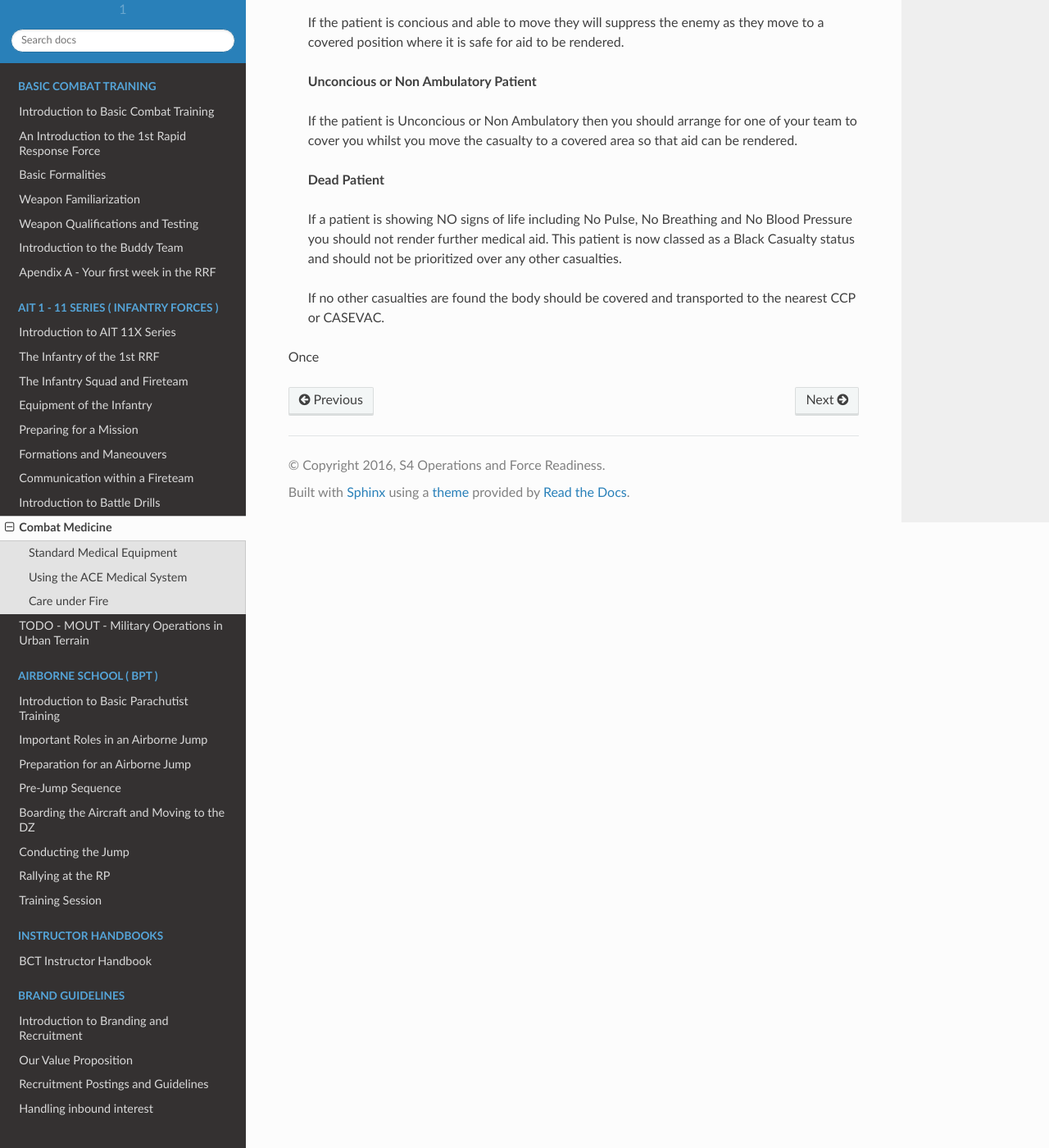
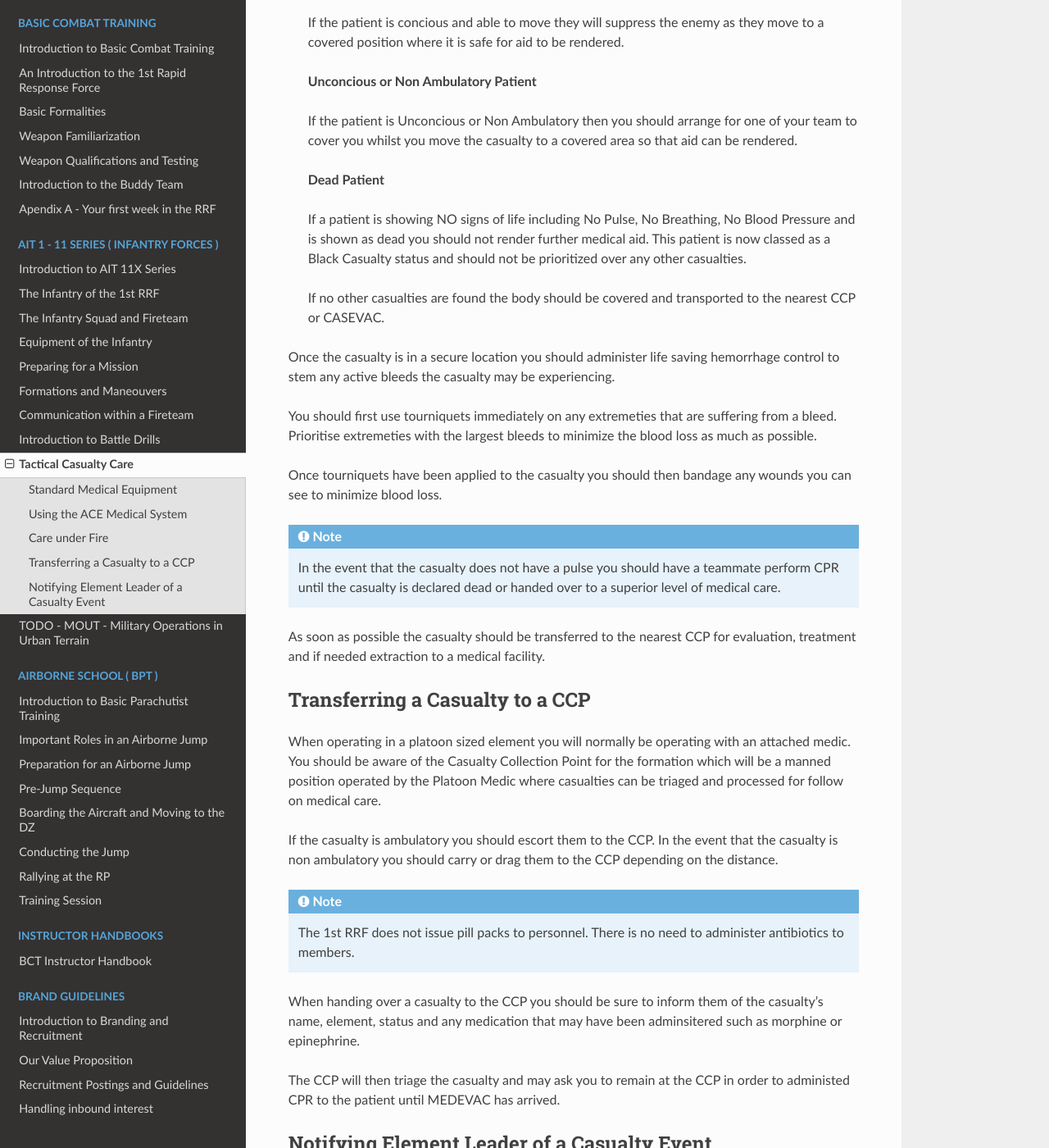
Before and after one commit to 1st-rapid-response-force/Training-Programs, a Sphinx documentation site: the page built from docs/source/ait_11/basic_medical.rst, in a window 1280 px wide and 1400 px high, scrolled down 1301 px. Shown: the whole window at 82% size. Built offline with Sphinx 7.4.7 and the Read the Docs theme 2.0.0, drawn with Linux system fonts in a browser that asks for light colours; formulas are drawn with MathJax 3; some of the changed text lies outside the part shown.

Commit message:
Finish basic medical
Signed-off-by: Alexander Christie <alex@briefly.io>

```diff
--- a/docs/source/ait_11/basic_medical.rst
+++ b/docs/source/ait_11/basic_medical.rst
@@ -1,5 +1,5 @@
-Combat Medicine
-===============
+Tactical Casualty Care
+======================
 
 All infantry units are trained in basic combat casualty care necessary to heal troops with small wounds or move casualties on to further medical care.
 
@@ -49,8 +49,45 @@ In the event that a friendly unit has been wounded in an engagement and superior
 
   **Dead Patient**
 
-  If a patient is showing NO signs of life including No Pulse, No Breathing and No Blood Pressure you should not render further medical aid. This patient is now classed as a Black Casualty status and should not be prioritized over any other casualties.
+  If a patient is showing NO signs of life including No Pulse, No Breathing, No Blood Pressure and is shown as dead you should not render further medical aid. This patient is now classed as a Black Casualty status and should not be prioritized over any other casualties.
 
   If no other casualties are found the body should be covered and transported to the nearest CCP or CASEVAC.
 
-Once
+Once the casualty is in a secure location you should administer life saving hemorrhage control to stem any active bleeds the casualty may be experiencing.
+
+You should first use tourniquets immediately on any extremeties that are suffering from a bleed. Prioritise extremeties with the largest bleeds to minimize the blood loss as much as possible.
+
+Once tourniquets have been applied to the casualty you should then bandage any wounds you can see to minimize blood loss.
+
+.. note ::
+  In the event that the casualty does not have a pulse you should have a teammate perform CPR until the casualty is declared dead or handed over to a superior level of medical care.
+
+As soon as possible the casualty should be transferred to the nearest CCP for evaluation, treatment and if needed extraction to a medical facility.
+
+Transferring a Casualty to a CCP
+---------------------------------
+
+When operating in a platoon sized element you will normally be operating with an attached medic. You should be aware of the Casualty Collection Point for the formation which will be a manned position operated by the Platoon Medic where casualties can be triaged and processed for follow on medical care.
+
+If the casualty is ambulatory you should escort them to the CCP. In the event that the casualty is non ambulatory you should carry or drag them to the CCP depending on the distance.
+
+.. note::
+
+  The 1st RRF does not issue pill packs to personnel. There is no need to administer antibiotics to members.
+
+When handing over a casualty to the CCP you should be sure to inform them of the casualty's name, element, status and any medication that may have been adminsitered such as morphine or epinephrine.
+
+The CCP will then triage the casualty and may ask you to remain at the CCP in order to administed CPR to the patient until MEDEVAC has arrived.
+
+Notifying Element Leader of a Casualty Event
+---------------------------------------------
+
+**Wounded In Action**
+
+"7 this is 1, times two Whiskeys - 1 Red, 1 Yellow"
+
+In this you should relay that you have a given number of Whiskeys (wounded) and the statuses of each whiskey.
+
+**Killed In Action**
+
+"7 this is 1, times one Kilo - Casualty Name"
```
